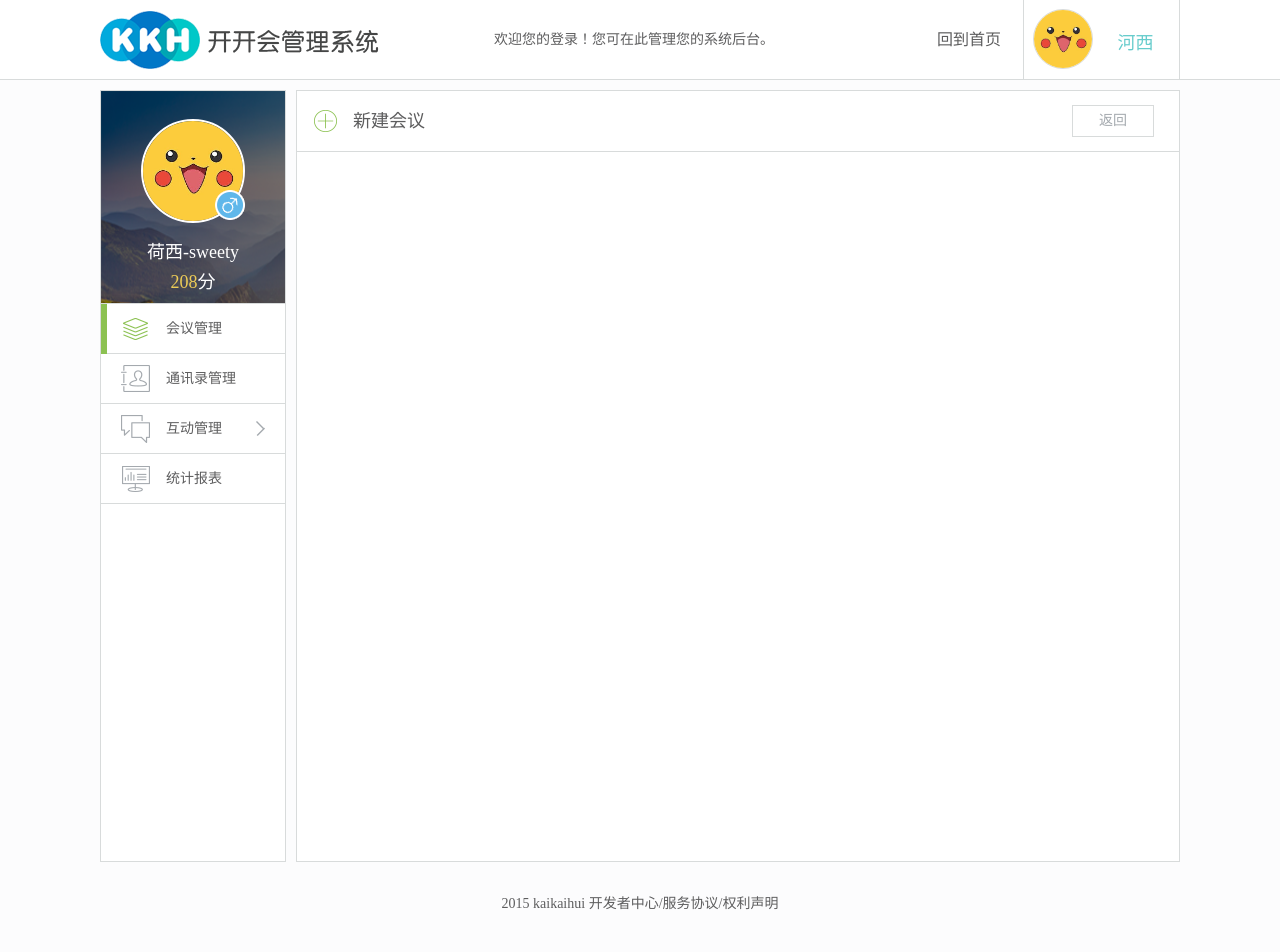
After one commit to xuezhouzhou/kkh, a PHP site: page /meeting-add.html in a window 1280 px wide. The commit adds this page. Run offline with PHP 8.4, Linux system fonts and the light colour scheme.

Commit message:
会议详情改名,细节调整

```diff
--- a/css/common.css
+++ b/css/common.css
@@ -12,12 +12,17 @@ body{
 }
 
 a{
+  color: #5d5d5e;
   text-decoration: none;
+}
+
+h2{
+  font-weight: 400;
+  font-size:18px;
 }
 
 
 /*== header start ==*/
-
 #header-wrap{
   height: 79px;
   border-bottom: 1px solid #d8dbdb;
@@ -62,7 +67,6 @@ a{
 }
 
 #top-menu .back-index a{
-  color:#5d5d5e;
   line-height: 79px;
   font-size: 16px;
 }
@@ -277,9 +281,9 @@ a{
   height: 49px;
   border-bottom:1px solid #d8dbdb;
   position: relative;
+  color: #5d5d5e;
   cursor: pointer;
 }
-
 
 #side-menu .menu-list .icon{
   width: 29px;
@@ -446,7 +450,7 @@ a{
   height: 30px;
   line-height: 30px;
 }
-
+/*
 .btn-a{
   display: block;
   width: 80px;
@@ -512,6 +516,7 @@ a{
 a.btn-b{
   text-decoration: none;
 }
+*/
 
 /* 浮动 */
 .fl,.fr{
@@ -561,6 +566,11 @@ a.btn-b{
 .text-296-40{
   width:274px;
   padding: 11px 10px;
+}
+
+.text-230-38{
+  width:208px;
+  padding: 10px;
 }
 
 .text-lg{
--- /dev/null
+++ b/css/meeting-add.css
@@ -0,0 +1,54 @@
+/* 会议添加Header start */
+#meeting-add-header{
+  height: 60px;
+  border-bottom: 1px solid #d8dbdb;
+  position: relative;
+}
+
+#meeting-add-header .btn-back,
+#meeting-add-header .icon,
+#meeting-add-header h2{
+  top: 14px;
+  position: absolute;
+}
+
+#meeting-add-header .btn-back{
+  right: 25px;
+}
+
+#meeting-add-header .icon{
+  left: 12px;
+  width: 32px;
+  height: 32px;
+  background: url(../images/icon-add.png) no-repeat center center;
+}
+
+#meeting-add-header h2{
+  font-weight: 400;
+  font-size: 18px;
+  left: 56px;
+  width: 80px;
+  height: 32px;
+  line-height: 32px;
+}
+/* 会议添加Header end */
+
+
+/* 会议添加Content start */
+#meeting-add-con td{
+  height: 50px;
+  line-height: 50px;
+}
+#meeting-add-con td.label{
+  width: 100px;
+  text-align: center;
+}
+
+#meeting-add-con td.form-wrap{
+  width: 260px;
+}
+
+.w100{
+  width: 100px;
+}
+/* 会议添加Content end */
--- /dev/null
+++ b/meeting-add.html
@@ -0,0 +1,108 @@
+<!doctype html>
+<html>
+<head>
+<meta charset="UTF-8">
+<title>KKH - 会议管理 - 新建会议</title>
+<link rel="stylesheet" href="css/common.css">
+<link rel="stylesheet" href="css/meeting-add.css">
+</head>
+<body>
+<!-- header -->
+<div id="header-wrap">
+  <div id="header">
+    <div id="logo"></div>
+    <div id="welcome">欢迎您的登录！您可在此管理您的系统后台。</div>
+    <div id="top-menu">
+      <div class="back-index">
+        <a href="#">回到首页</a>
+      </div>
+      <div class="login-info">
+        <div class="login-info-inner">
+          <img class="tx" src="images/tx.jpg" >
+          <p class="username">河西</p>
+        </div>
+        <div class="login-info-list">
+          <a href="userinfo.html">账号信息</a>
+          <a href="changepass.html">密码修改</a>
+          <a href="">退出</a>
+        </div>
+      </div>
+    </div>
+  </div>
+</div>
+
+<div id="container-wrap">
+  <div id="container">
+    <div id="side">
+      <div id="side-userinfo">
+        <div class="hover"></div>
+        <img class="tx" src="images/tx.jpg">
+        <div class="sex sex-m"></div>
+        <p class="username">荷西-sweety</p>
+        <p class="score"><span class="num">208</span>分</p>
+      </div>
+
+      <div id="side-menu">
+        <a class="menu-list">
+          <div class="border border-hy"></div>
+          <div class="icon icon-hygl-cur"></div>
+          <div class="title">会议管理</div>
+        </a>
+        <a class="menu-list">
+          <div class="icon icon-txlgl"></div>
+          <div class="title">通讯录管理</div>
+        </a>
+        <div id="side-menu-hdgl" class="menu-list">
+          <div class="icon icon-hdgl"></div>
+          <div class="title">互动管理</div>
+          <div class="icon-jt icon-jt-right"></div>
+        </div>
+
+        <div id="hdgl-child">
+          <a class="menu-list"><div class="title">投票管理</div></a>
+          <a class="menu-list"><div class="title">问卷管理</div></a>
+          <a class="menu-list"><div class="title">抽奖管理</div></a>
+          <a class="menu-list"><div class="title">照片墙管理</div></a>
+          <a class="menu-list"><div class="title">签到管理</div></a>
+          <a class="menu-list"><div class="title">众筹管理</div></a>
+        </div>
+
+        <a class="menu-list">
+          <div class="icon icon-tjbb"></div>
+          <div class="title">统计报表</div>
+        </a>
+      </div>
+    </div>
+    <div id="main">
+      <div id="meeting-add-header">
+        <div class="icon"></div>
+        <h2>新建会议</h2>
+        <a class="btn btn-default btn-82-32 btn-back">返回</a>
+      </div>
+      <div id="meeting-add-con">
+        <table width="100%" cellspacing="0" cellpadding="0">
+          <!-- <tr>
+            <td class="label">公司名称</td>
+            <td class="form"><input type="text" class="text text-230-38" placeholder="请输入公司名称"></td>
+            <td></td>
+
+
+          </tr> -->
+          <tr>
+            <td class="w100">&nbsp;</td>
+            <td class="w260">&nbsp;</td>
+            <td class="w100">&nbsp;</td>
+            <td>&nbsp;</td>
+          </tr>
+        </table>
+      </div>
+    </div>
+  </div>
+</div>
+
+<div id="footer">2015 kaikaihui  开发者中心/服务协议/权利声明</div>
+
+<script src="js/jquery.min.js"></script>
+<script src="js/common.js"></script>
+</body>
+</html>
--- a/meeting-list.html
+++ b/meeting-list.html
@@ -81,8 +81,8 @@
           <input type="text" placeholder="请输入会议名称/时间/编号">
           <div class="btn-search"></div>
         </div>
-        <a href="javacript:void(0)" class="btn-d btn-add">新建会议</a>
-        <a href="javacript:void(0)" class="btn-a btn-del">删除会议</a>
+        <a class="btn btn-primary btn-82-32 btn-add">新建会议</a>
+        <a class="btn btn-default btn-82-32 btn-del">删除会议</a>
       </div>
 
       <div class="con-list">
```
Also changed, not shown: css/meeting-detail.css (renamed from css/hygl-detail.css, +8 -57 lines), meeting-detail.html (renamed from hygl-detail.html, +43 -23 lines), images/icon-add.png (added).
